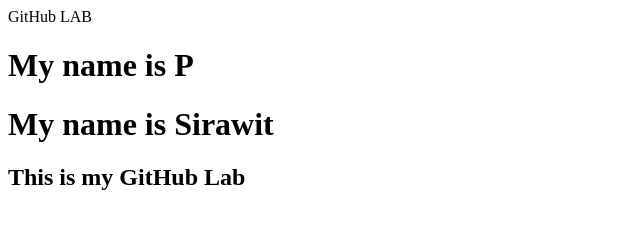
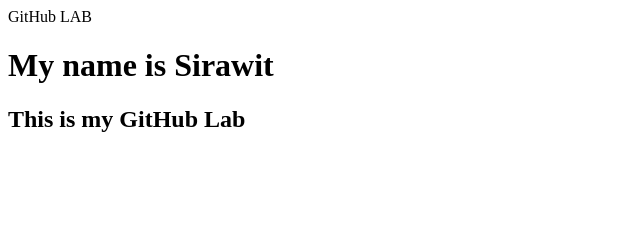
Before and after one commit to SIRAWITRUA/UniLAB, a plain HTML site: page index.html in a window 1280 px wide. Shown: the whole page, without its empty margins (0-640 px from the left). Drawn offline with Linux system fonts and the light colour scheme.

Commit message:
Update index.html
c

```diff
--- a/index.html
+++ b/index.html
@@ -3,7 +3,6 @@
         GitHub LAB
     </head>
     <body>
-    <h1> My name is P</h1>
     <h1> My name is Sirawit</h1>
     <h2> This is my GitHub Lab </h2>
     </body>
```
